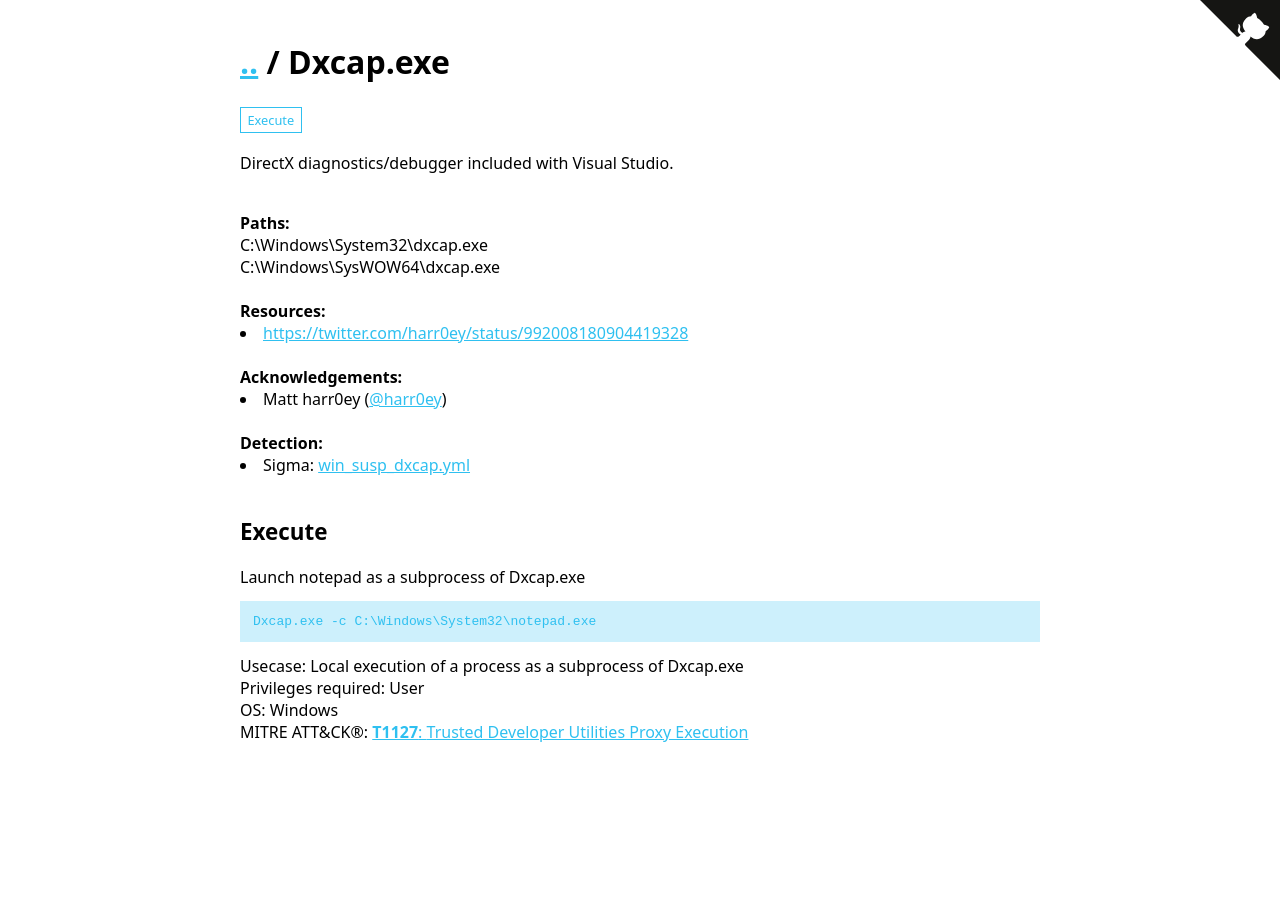
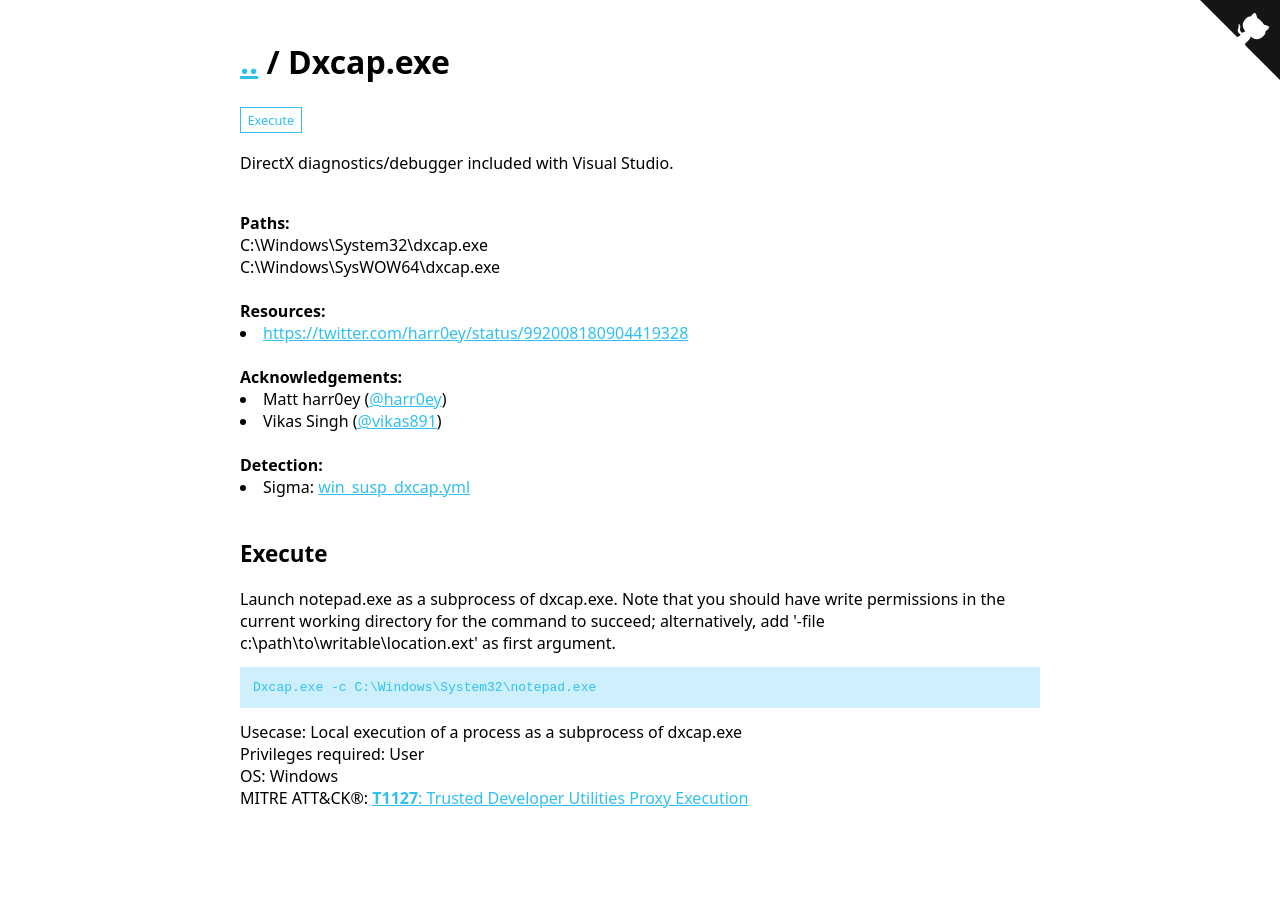
Before and after one commit to LOLBAS-Project/LOLBAS-Project.github.io, a Jekyll site: the page built from _lolbas/OtherMSBinaries/Dxcap.md, in a window 1280 px wide. Built offline with Jekyll 4.4.1, drawn with Linux system fonts in a browser that asks for light colours.

Commit message:
Applying update LOLBAS-Project/LOLBAS@fa3f6bbc0c9fd71330c57385d44023c2aebebbf3

```diff
--- a/_lolbas/OtherMSBinaries/Dxcap.md
+++ b/_lolbas/OtherMSBinaries/Dxcap.md
@@ -5,8 +5,8 @@ Author: 'Oddvar Moe'
 Created: 2018-05-25
 Commands:
   - Command: Dxcap.exe -c C:\Windows\System32\notepad.exe
-    Description: Launch notepad as a subprocess of Dxcap.exe
-    Usecase: Local execution of a process as a subprocess of Dxcap.exe
+    Description: 'Launch notepad.exe as a subprocess of dxcap.exe. Note that you should have write permissions in the current working directory for the command to succeed; alternatively, add ''-file c:\path\to\writable\location.ext'' as first argument.'
+    Usecase: Local execution of a process as a subprocess of dxcap.exe
     Category: Execute
     Privileges: User
     MitreID: T1127
@@ -14,8 +14,6 @@ Commands:
 Full_Path:
   - Path: C:\Windows\System32\dxcap.exe
   - Path: C:\Windows\SysWOW64\dxcap.exe
-Code_Sample:
-  - Code:
 Detection:
   - Sigma: https://github.com/SigmaHQ/sigma/blob/08ca62cc8860f4660e945805d0dd615ce75258c1/rules/windows/process_creation/win_susp_dxcap.yml
 Resources:
@@ -23,4 +21,6 @@ Resources:
 Acknowledgement:
   - Person: Matt harr0ey
     Handle: '@harr0ey'
+  - Person: Vikas Singh
+    Handle: '@vikas891'
 ---
```
